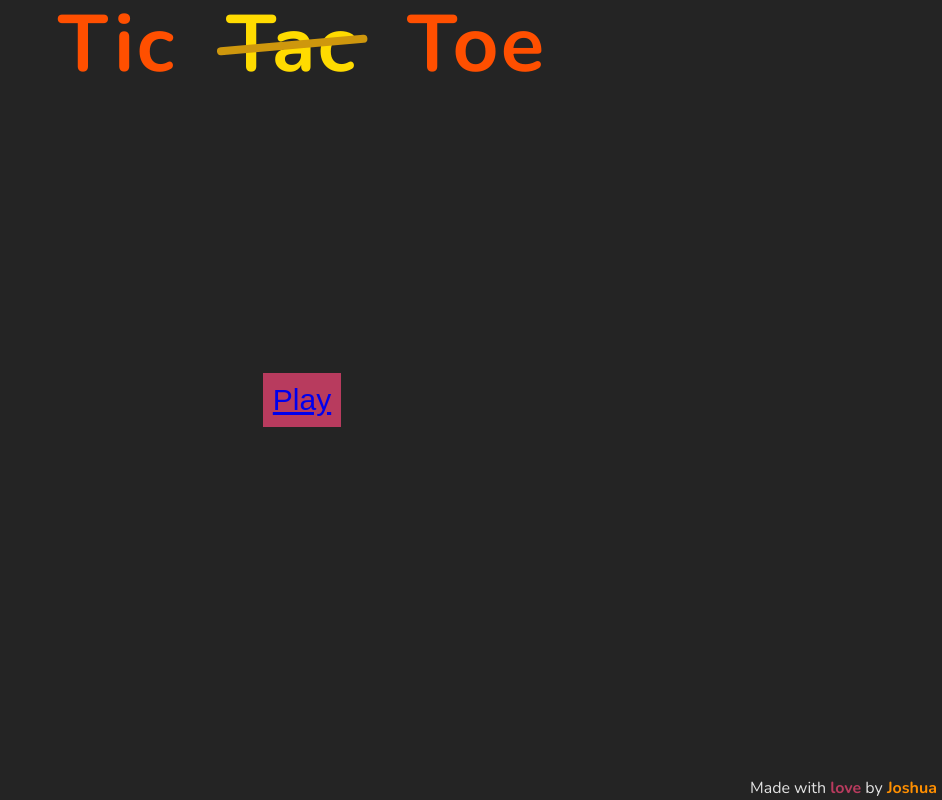
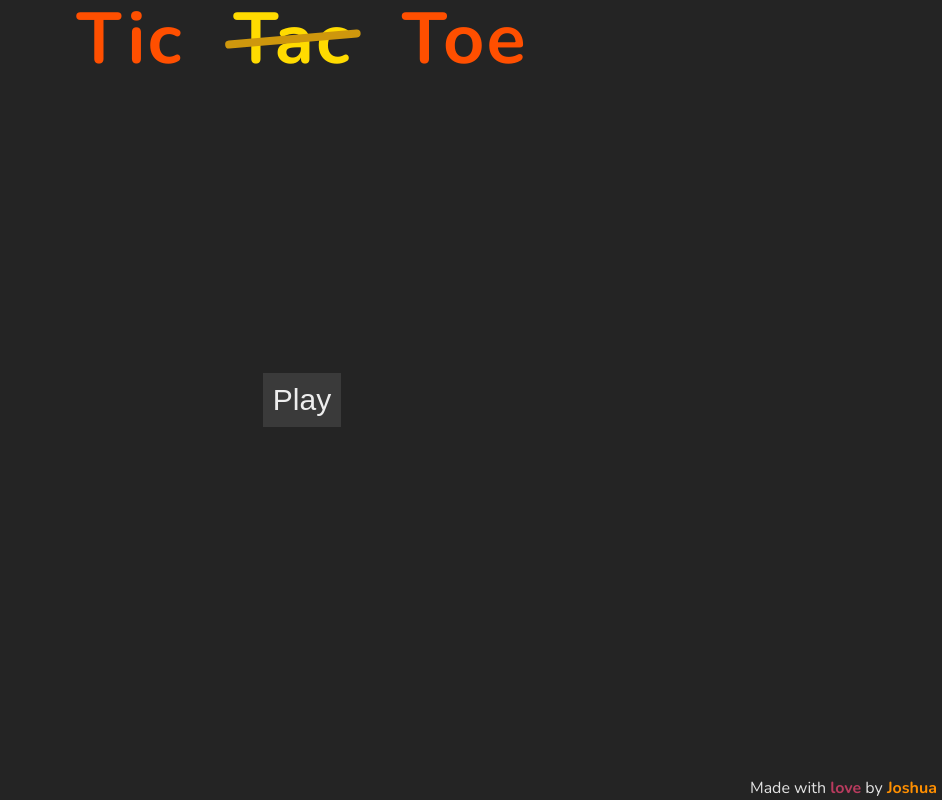
Before and after one commit to ElJoshua08/TicTacToeApp, a React (Vite) app: page / in a window 1280 px wide. Shown: the whole page, without its empty margins (338-1280 px from the left). Built offline with nearby package versions, Linux system fonts and the light colour scheme.

Commit message:
Fixed title, start btn, and link target

```diff
--- a/src/components/Author/Author.jsx
+++ b/src/components/Author/Author.jsx
@@ -4,8 +4,13 @@ const Author = ({ authorName, authorLink }) => {
   return (
     <div className="author">
       <p>
-        Made with <strong>love</strong> by {" "}
-        <a href={authorLink}>{authorName}</a>
+        Made with <strong>love</strong> by{' '}
+        <a
+          target="_blank"
+          href={authorLink}
+        >
+          {authorName}
+        </a>
       </p>
     </div>
   );
--- a/src/components/Title/Title.css
+++ b/src/components/Title/Title.css
@@ -2,7 +2,7 @@
   position: absolute;
   display: flex;
   top: -1.5rem;
-  font-size: 4rem;
+  font-size: 3.6rem;
   letter-spacing: 2px;
   width: 100%;
 
--- a/src/views/MenuView/MenuView.css
+++ b/src/views/MenuView/MenuView.css
@@ -16,14 +16,19 @@
   .button {
     padding: 1rem;
     border: none;
-    background-color: var(--color-tertiary);
     color: white;
     font-size: 3rem;
     cursor: pointer;
     transition: all 0.2s ease-in-out;
+    background-color: rgba(255, 255, 255, 0.1);
+
+    a {
+      text-decoration: none;
+      color: #eee;
+    }
 
     &:hover {
-      background-color: rgba(255, 255, 255, 0.1);
+      background-color: var(--color-tertiary);
     }
   }
 }
```
